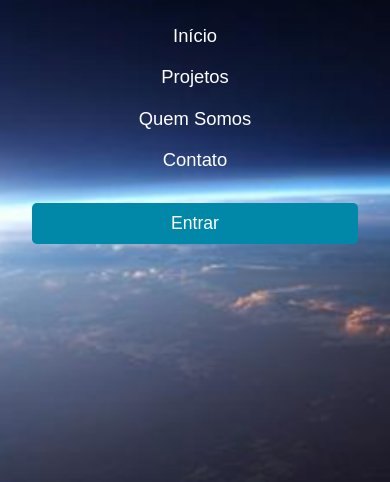
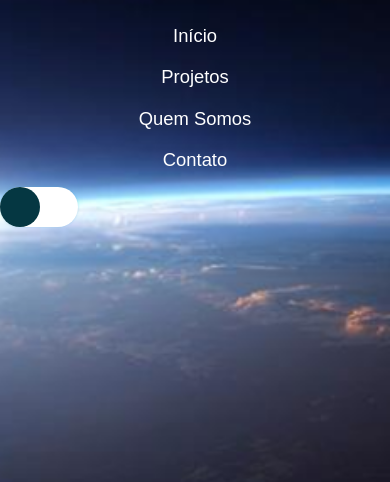
Before and after one commit to MatheusLira-31/SiteInoveDevs, a plain HTML site: page SiteInoveDevs/index.html in a window 390 px wide. Both pictures are taken after a click on the button 296 px from the left and 55 px from the top of the page. Shown: the part 106-588 px from the top of the page. Drawn offline with Linux system fonts and the light colour scheme.

Commit message:
Add files via upload

```diff
--- a/SiteInoveDevs/css/estilo.css
+++ b/SiteInoveDevs/css/estilo.css
@@ -64,18 +64,31 @@ header{
     font-weight: 400;
 }
 
-.login-button button {
-    border: none;
-    padding: 10px 15px;
-    border-radius: 5px;
-    background-color: #0187a7;
+.button-mudaCor{
+    position: relative;
+    width: 100px;
+    height: 40px;
+    border-radius: 25px;
+    box-shadow: 0 0 2.5px 0 #39a2db59;
+    cursor: pointer;
+    background-color: #ffffff;
+}
+.ball{
+    position: absolute;
+    top: 0;
+    left: 0;
+    width: 40px;
+    height: 100%;
+    border-radius: 50%;
+    background-color: #053742;
+    transition: left 1s;
+}
+.ball-move{
+    left: calc(100% - 40px);
 }
 
-.login-button button a {
-    text-decoration: none;
-    color: #fff;
-    font-weight: 500;
-    font-size: 1.1rem;
+.dark{
+    background-color: #39a2db;
 }
 
 .mobile-menu-icon {
@@ -86,6 +99,8 @@ header{
     display: none;
 }
 
+
+
 @media screen and (max-width: 600px) {
 
     .nav-bar {
@@ -94,7 +109,7 @@ header{
     .nav-item {
         display: none;
     }
-    .login-button {
+    .button-mudaCor {
         display: none;
     }
     .mobile-menu-icon {
@@ -115,12 +130,12 @@ header{
         display: block;
         padding-top: 1.2rem;
     }
-    .mobile-menu .login-button {
+    .mobile-menu .button-mudaCor {
         display: block;
         padding: 1rem 2rem;
     }
-    .mobile-menu .login-button button {
-        width: 100%;
+    .mobile-menu .button-mudaCor {
+        width: 20%;
     }
     .icon{
         height: 60px;
@@ -130,4 +145,11 @@ header{
         display: block;
     }
 
+    .button {
+        width: 70px;
+        height: 30px;
+        top: 10px;
+        right: 10px;
+        font-size: 0.8rem; /* Reduzindo o tamanho da fonte se houver texto no botão */
+    }
 }
--- a/SiteInoveDevs/index.html
+++ b/SiteInoveDevs/index.html
@@ -1,5 +1,6 @@
 <!DOCTYPE html>
 <html lang="pt-br">
+
 <head>
     <meta charset="UTF-8">
     <meta name="viewport" content="width=device-width, initial-scale=1.0">
@@ -21,9 +22,10 @@
                     <li class="nav-item"><a href="#" class="nav-link"> Contato</a></li>
                 </ul>
             </div>
-            <div class="login-button">
-                <button><a href="#">Entrar</a></button>
+            <div class="button-mudaCor">
+                <div class="ball"></div>
             </div>
+
 
             <div class="mobile-menu-icon">
                 <button onclick="menuShow()"><img class="icon" src="assents/menu_white.png" alt=""></button>
@@ -36,17 +38,21 @@
                 <li class="nav-item"><a href="#" class="nav-link"> Quem Somos</a></li>
                 <li class="nav-item"><a href="#" class="nav-link"> Contato</a></li>
             </ul>
-            <div class="login-button">
-                <button><a href="#">Entrar</a></button>
+            <div class="button-mudaCor">
+                <div class="ball"></div>
             </div>
+            <script>
+                document.querySelector('.ball').addEventListener('click', (e)=>{
+                    e.target.classList.toggle('ball-move');
+                    document.body.classList.toggle('dark');
+                });
+            </script>
+
         </div>
+
+
     </header>
 
-    <section>
-        <h1>Lorem ipsum dolor sit amet consectetur adipisicing elit. Laborum voluptatem fugit, veritatis totam dicta
-            velit excepturi recusandae optio enim quae. Commodi perferendis molestiae esse ea aperiam error maiores sit
-            iure!</h1>
-    </section>
 
     <script src="js/script.js"></script>
 </body>
```
